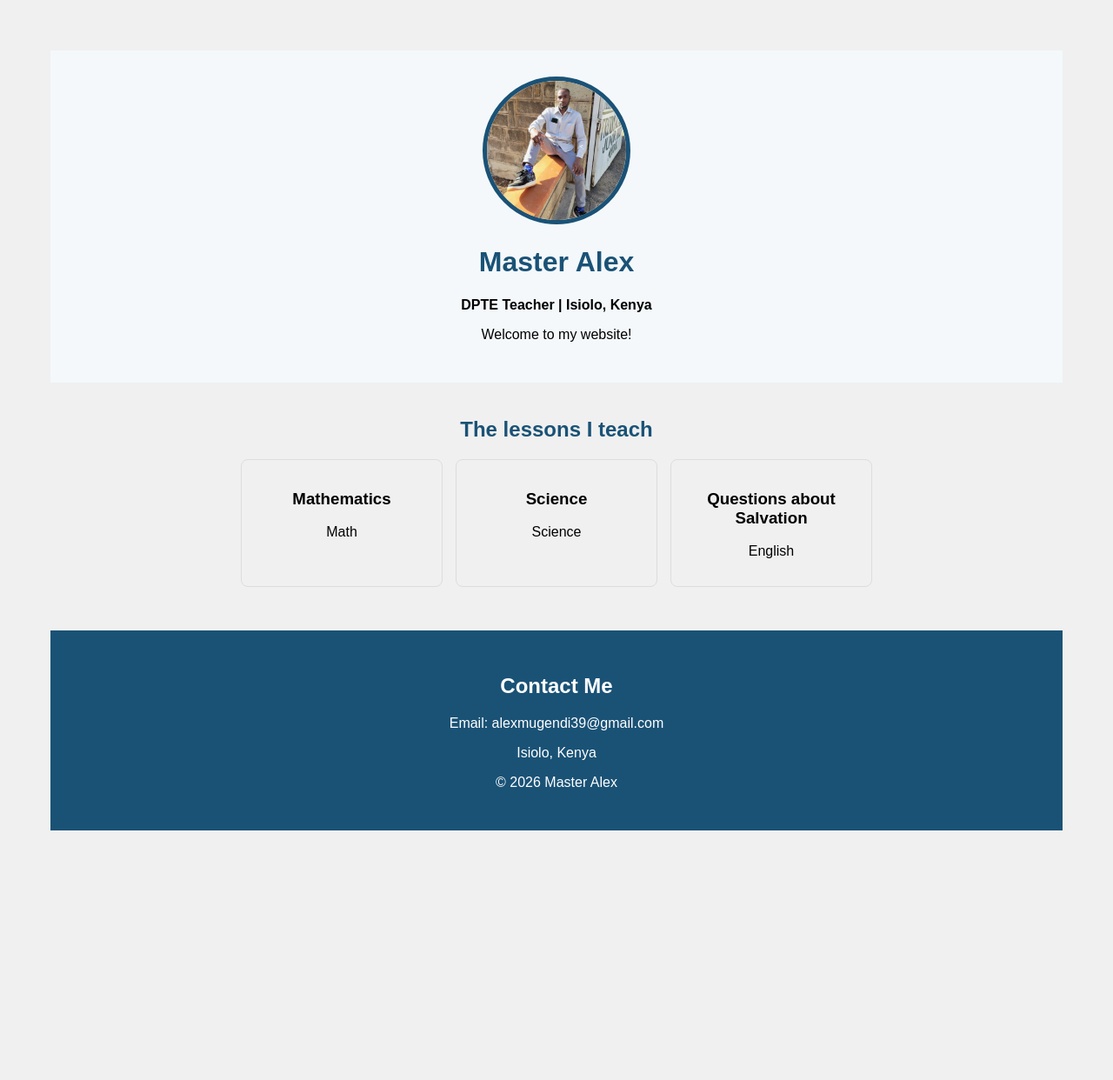
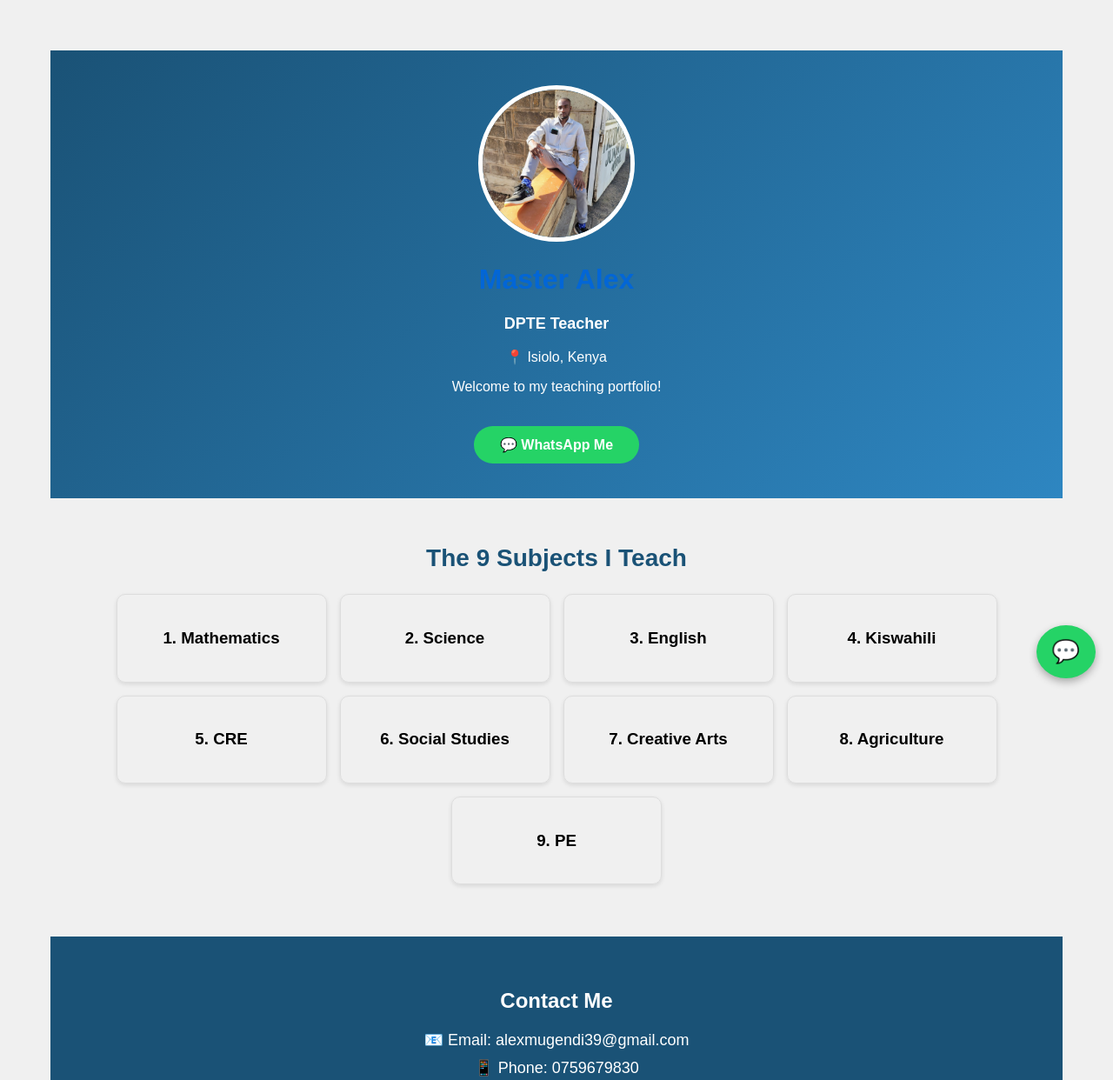
Before and after one commit to alexmugendi39-svg/my-first-project, a plain HTML site: page index.html in a window 1280 px wide. Shown: the top 1242 px of the page at 87% size. Before the commit the page ends 1013 px from the top, so only its background shows below. Drawn offline with Linux system fonts and the light colour scheme.

Commit message:
final website na kila kitu

```diff
--- a/index.html
+++ b/index.html
@@ -1,34 +1,50 @@
 <!DOCTYPE html>
 <html>
 <head>
-<title>Master Alex</title>
+<title>Master Alex - DPTE Teacher</title>
 <link rel="stylesheet" href="style.css">
 <meta name="viewport" content="width=device-width, initial-scale=1.0">
 </head>
 <body>
 
-<div style="text-align:center; padding:30px; background:#f4f8fb;">
-<img src="alex.jpg" style="width:160px; height:160px; border-radius:50%; border:5px solid #1a5276; object-fit:cover;">
-<h1 style="color:#1a5276;">Master Alex</h1>
-<p><b>DPTE Teacher | Isiolo, Kenya</b></p>
-<p>Welcome to my website!</p>
+<!-- PROFILE -->
+<div style="text-align:center; padding:40px 20px; background:linear-gradient(135deg, #1a5276, #2e86c1); color:white;">
+<img src="alex.jpg" style="width:170px; height:170px; border-radius:50%; border:5px solid white; object-fit:cover;">
+<h1>Master Alex</h1>
+<p style="font-size:18px;"><b>DPTE Teacher</b></p>
+<p>📍 Isiolo, Kenya</p>
+<p style="margin-top:15px;">Welcome to my teaching portfolio!</p>
+<a href="https://wa.me/254759679830?text=Habari%20Mwalimu%20Alex,%20nimeona%20website%20yako" target="_blank" style="display:inline-block; margin-top:20px; padding:12px 30px; background:#25D366; color:white; text-decoration:none; border-radius:25px; font-weight:bold; font-size:16px;">💬 WhatsApp Me</a>
 </div>
 
-<div style="padding:20px; max-width:800px; margin:auto;">
-<h2 style="text-align:center; color:#1a5276;">The lessons I teach</h2>
-<div style="display:flex; gap:15px; justify-content:center; flex-wrap:wrap; margin-top:20px;">
-<div style="border:1px solid #ddd; padding:15px; border-radius:8px; width:200px; text-align:center;"><h3>Mathematics</h3><p>Math</p></div>
-<div style="border:1px solid #ddd; padding:15px; border-radius:8px; width:200px; text-align:center;"><h3>Science</h3><p>Science</p></div>
-<div style="border:1px solid #ddd; padding:15px; border-radius:8px; width:200px; text-align:center;"><h3>Questions about Salvation</h3><p>English</p></div>
+<!-- 9 SUBJECTS -->
+<div style="padding:30px 20px; max-width:1100px; margin:auto;">
+<h2 style="text-align:center; color:#1a5276; font-size:28px;">The 9 Subjects I Teach</h2>
+<div style="display:flex; gap:15px; justify-content:center; flex-wrap:wrap; margin-top:25px;">
+<div style="border:1px solid #ddd; padding:20px; border-radius:10px; width:200px; text-align:center; box-shadow:0 2px 5px rgba(0,0,0,0.1);"><h3>1. Mathematics</h3></div>
+<div style="border:1px solid #ddd; padding:20px; border-radius:10px; width:200px; text-align:center; box-shadow:0 2px 5px rgba(0,0,0,0.1);"><h3>2. Science</h3></div>
+<div style="border:1px solid #ddd; padding:20px; border-radius:10px; width:200px; text-align:center; box-shadow:0 2px 5px rgba(0,0,0,0.1);"><h3>3. English</h3></div>
+<div style="border:1px solid #ddd; padding:20px; border-radius:10px; width:200px; text-align:center; box-shadow:0 2px 5px rgba(0,0,0,0.1);"><h3>4. Kiswahili</h3></div>
+<div style="border:1px solid #ddd; padding:20px; border-radius:10px; width:200px; text-align:center; box-shadow:0 2px 5px rgba(0,0,0,0.1);"><h3>5. CRE</h3></div>
+<div style="border:1px solid #ddd; padding:20px; border-radius:10px; width:200px; text-align:center; box-shadow:0 2px 5px rgba(0,0,0,0.1);"><h3>6. Social Studies</h3></div>
+<div style="border:1px solid #ddd; padding:20px; border-radius:10px; width:200px; text-align:center; box-shadow:0 2px 5px rgba(0,0,0,0.1);"><h3>7. Creative Arts</h3></div>
+<div style="border:1px solid #ddd; padding:20px; border-radius:10px; width:200px; text-align:center; box-shadow:0 2px 5px rgba(0,0,0,0.1);"><h3>8. Agriculture</h3></div>
+<div style="border:1px solid #ddd; padding:20px; border-radius:10px; width:200px; text-align:center; box-shadow:0 2px 5px rgba(0,0,0,0.1);"><h3>9. PE</h3></div>
 </div>
 </div>
 
-<div style="text-align:center; padding:30px; background:#1a5276; color:white; margin-top:30px;">
+<!-- CONTACT -->
+<div style="text-align:center; padding:40px 20px; background:#1a5276; color:white; margin-top:30px;">
 <h2>Contact Me</h2>
-<p>Email: alexmugendi39@gmail.com</p>
-<p>Isiolo, Kenya</p>
-<p>© 2026 Master Alex</p>
+<p style="font-size:18px; margin:10px;">📧 Email: alexmugendi39@gmail.com</p>
+<p style="font-size:18px; margin:10px;">📱 Phone: 0759679830</p>
+<p style="font-size:18px; margin:10px;">📍 Location: Isiolo, Kenya</p>
+<a href="https://wa.me/254759679830" target="_blank" style="display:inline-block; margin-top:20px; padding:12px 30px; background:#25D366; color:white; text-decoration:none; border-radius:25px; font-weight:bold;">Chat on WhatsApp</a>
+<p style="margin-top:30px; font-size:13px; opacity:0.8;">© 2026 Master Alex | DPTE Teacher</p>
 </div>
+
+<!-- FLOATING WHATSAPP BUTTON -->
+<a href="https://wa.me/254759679830" target="_blank" style="position:fixed; bottom:20px; right:20px; background:#25D366; color:white; padding:15px 18px; border-radius:50%; text-decoration:none; font-size:26px; box-shadow:0 4px 10px rgba(0,0,0,0.3);">💬</a>
 
 </body>
 </html>
```
